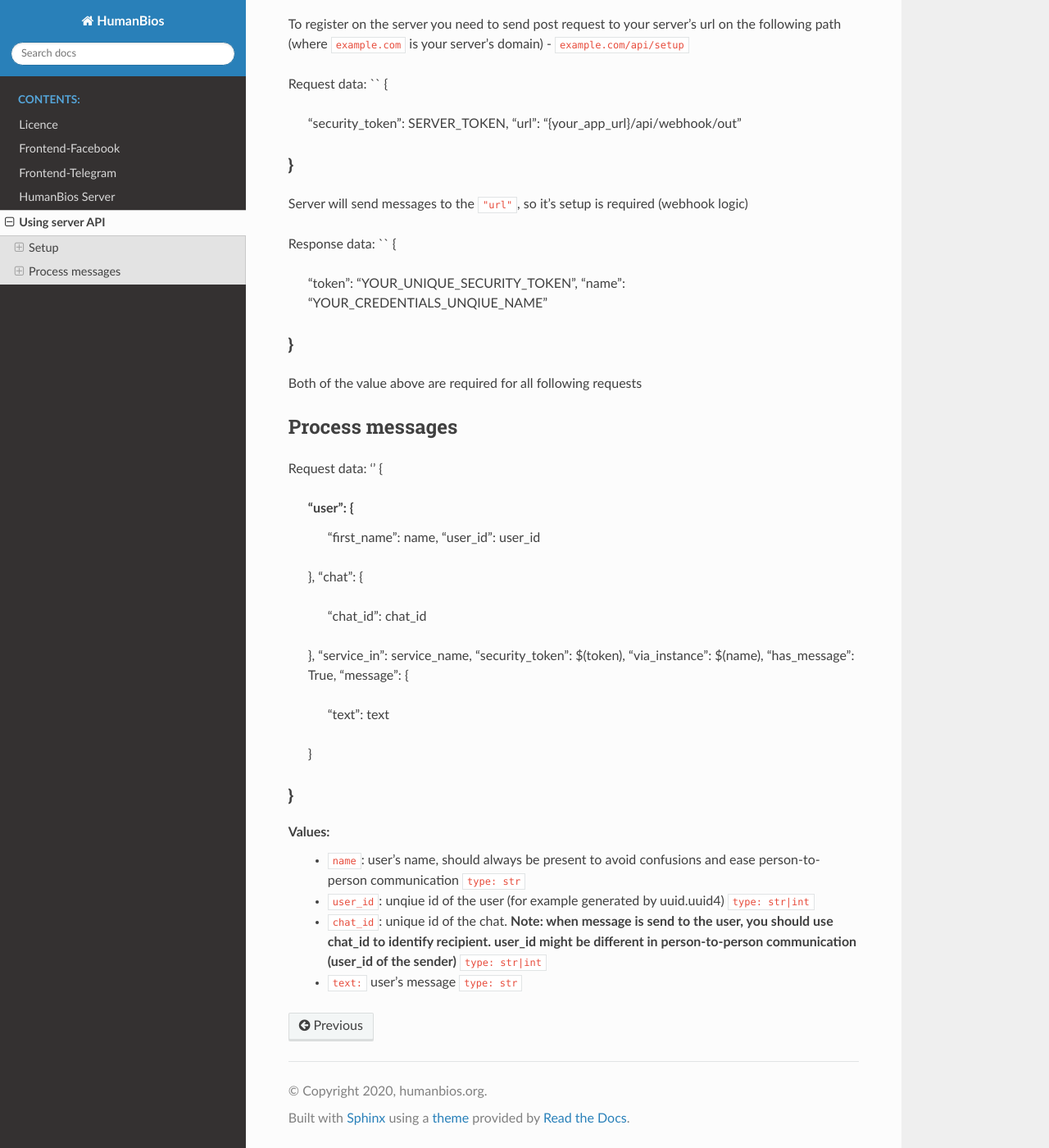
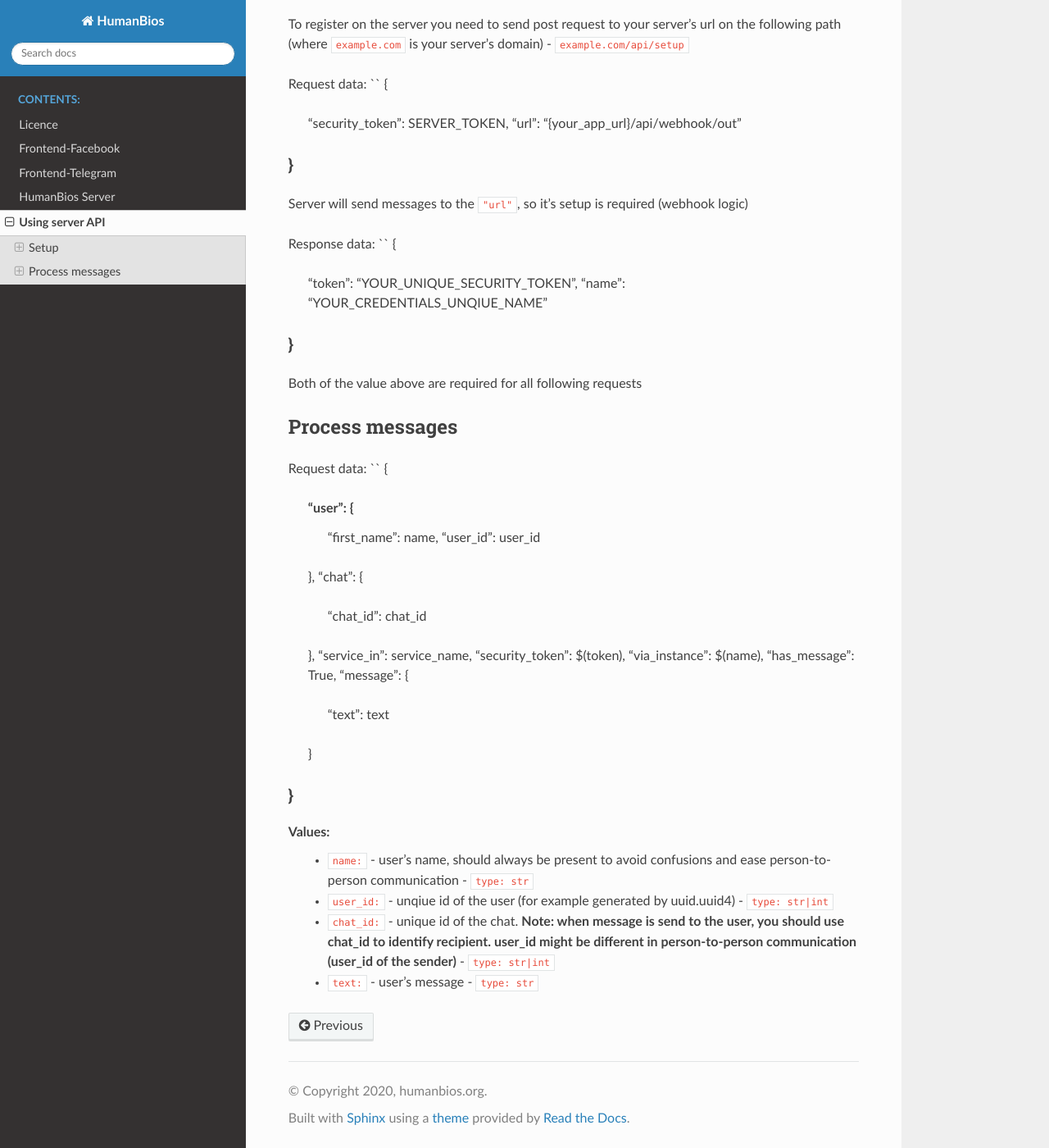
Before and after one commit to HumanbiOS/HumanBios-Documentation, a Sphinx documentation site: the page built from docs/source/server-api.rst, in a window 1280 px wide and 1400 px high, scrolled down 295 px. Shown: the whole window at 82% size. Built offline with Sphinx 7.4.7 and the Read the Docs theme 2.0.0, drawn with Linux system fonts in a browser that asks for light colours.

Commit message:
rst fixes

```diff
--- a/docs/source/server-api.rst
+++ b/docs/source/server-api.rst
@@ -31,7 +31,7 @@
 ~~~~~~~~~~~~~~~~
 
 Request data:
-''
+``
 {
     "user": {
          "first_name": name,
@@ -51,11 +51,15 @@
 ``
 
 Values:
-  - ``name``: user's name, should always be present to avoid confusions and ease person-to-person communication
-    ``type: str``
-  - ``user_id``: unqiue id of the user (for example generated by uuid.uuid4)
-    ``type: str|int``
-  - ``chat_id``: unique id of the chat. **Note: when message is send to the user, you should use chat_id to identify recipient. user_id might be different in person-to-person communication (user_id of the sender)**
-    ``type: str|int``
-  - ``text:`` user's message
-    ``type: str``
+  - ``name:``
+    - user's name, should always be present to avoid confusions and ease person-to-person communication
+    - ``type: str``
+  - ``user_id:``
+    - unqiue id of the user (for example generated by uuid.uuid4)
+    - ``type: str|int``
+  - ``chat_id:``
+    - unique id of the chat. **Note: when message is send to the user, you should use chat_id to identify recipient. user_id might be different in person-to-person communication (user_id of the sender)**
+    - ``type: str|int``
+  - ``text:``
+    - user's message
+    - ``type: str``
```
